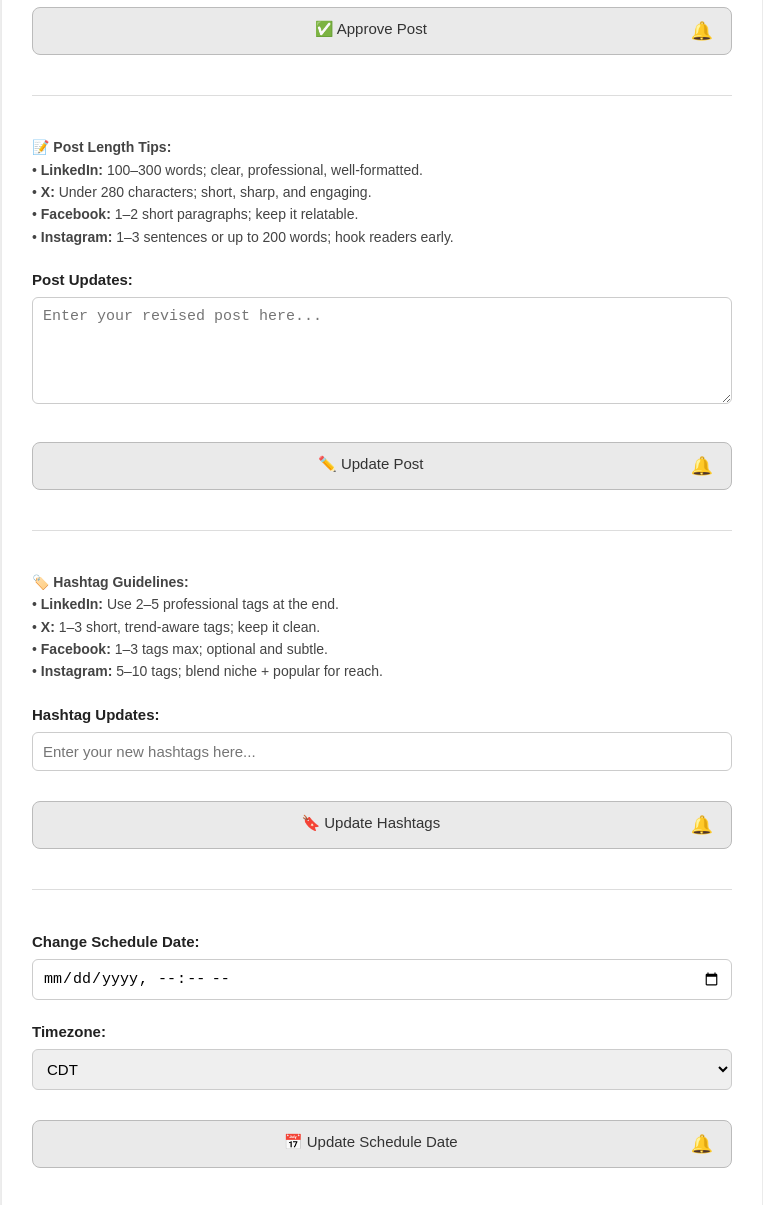
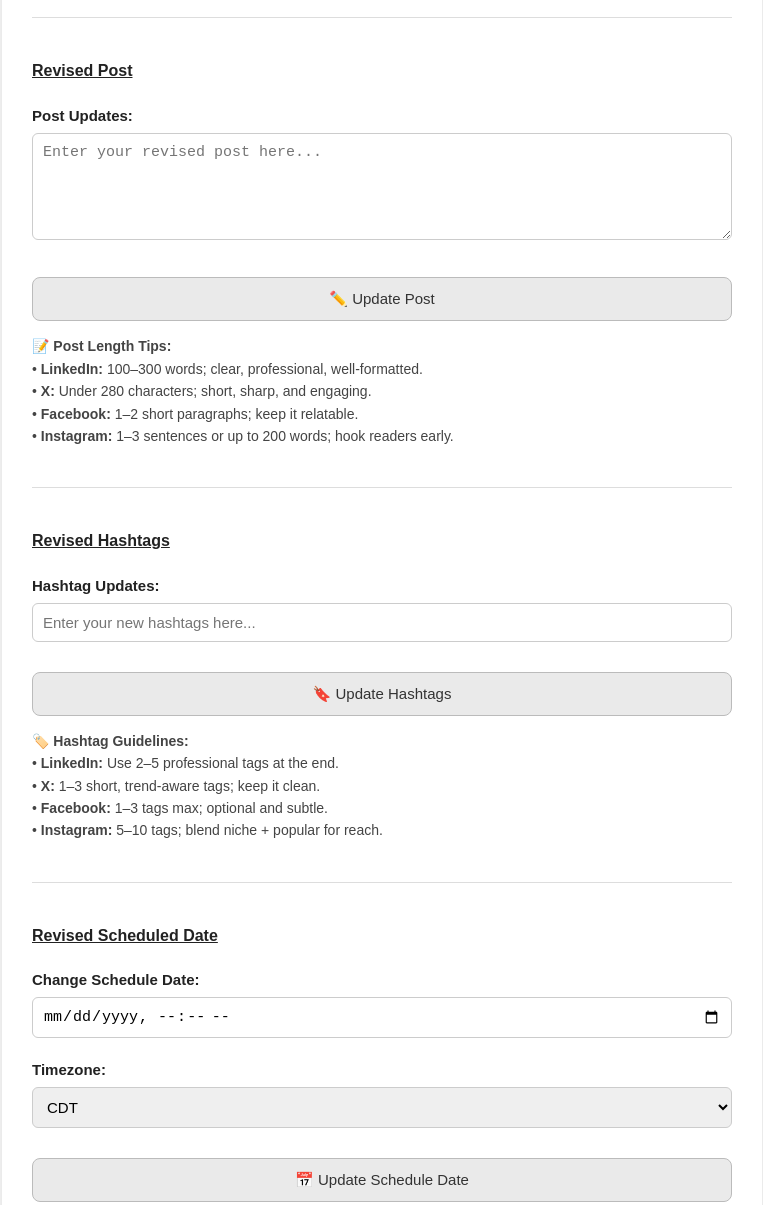
Before and after one commit to Apexium-io/article-approval-form, a plain HTML site: page approve-change.html in a window 1280 px wide. Shown: the part 600-1805 px from the top of the page, without its empty margins (258-1021 px from the left). Drawn offline with Linux system fonts and the light colour scheme.

Commit message:
updates to the approve-change.html

```diff
--- a/approve-change.html
+++ b/approve-change.html
@@ -35,6 +35,15 @@
             display: block;
             margin-top: 20px;
             font-size: 15px;
+        }
+
+        .section-title {
+            font-weight: bold;
+            text-decoration: underline;
+            font-size: 16px;
+            margin-top: 30px;
+            margin-bottom: 8px;
+            display: block;
         }
 
         textarea,
@@ -95,12 +104,6 @@
             color: #444;
         }
 
-        .notification-icon {
-            float: right;
-            font-size: 18px;
-            color: #888;
-        }
-
         a {
             color: #0066cc;
         }
@@ -132,12 +135,15 @@
             <label>Suggested Schedule Post Date (read-only):</label>
             <input id="suggestedScheduleDate" class="readonly" readonly type="text">
 
+            <div class="divider"></div>
+
+            <span class="section-title">Revised Post</span>
+            <label>Post Updates:</label>
+            <textarea name="newPostContent" rows="5" placeholder="Enter your revised post here..."></textarea>
+
             <div class="buttons">
-                <button type="submit" onclick="setAction('approve')">✅ Approve Post <span
-                        class="notification-icon">🔔</span></button>
+                <button type="submit" onclick="setAction('changePost')">✏️ Update Post</button>
             </div>
-
-            <div class="divider"></div>
 
             <div class="guidelines">
                 <p><strong>📝 Post Length Tips:</strong><br />
@@ -148,15 +154,15 @@
                 </p>
             </div>
 
-            <label>Post Updates:</label>
-            <textarea name="newPostContent" rows="5" placeholder="Enter your revised post here..."></textarea>
+            <div class="divider"></div>
+
+            <span class="section-title">Revised Hashtags</span>
+            <label>Hashtag Updates:</label>
+            <input type="text" name="newHashtagContent" placeholder="Enter your new hashtags here...">
 
             <div class="buttons">
-                <button type="submit" onclick="setAction('changePost')">✏️ Update Post <span
-                        class="notification-icon">🔔</span></button>
+                <button type="submit" onclick="setAction('changeHashtag')">🔖 Update Hashtags</button>
             </div>
-
-            <div class="divider"></div>
 
             <div class="guidelines">
                 <p><strong>🏷️ Hashtag Guidelines:</strong><br />
@@ -167,16 +173,9 @@
                 </p>
             </div>
 
-            <label>Hashtag Updates:</label>
-            <input type="text" name="newHashtagContent" placeholder="Enter your new hashtags here...">
-
-            <div class="buttons">
-                <button type="submit" onclick="setAction('changeHashtag')">🔖 Update Hashtags <span
-                        class="notification-icon">🔔</span></button>
-            </div>
-
             <div class="divider"></div>
 
+            <span class="section-title">Revised Scheduled Date</span>
             <label>Change Schedule Date:</label>
             <input type="datetime-local" name="newScheduleDate" min="2025-01-01T00:00" required>
             <label>Timezone:</label>
@@ -188,8 +187,7 @@
             </select>
 
             <div class="buttons">
-                <button type="submit" onclick="setAction('changeScheduleDate')">📅 Update Schedule Date <span
-                        class="notification-icon">🔔</span></button>
+                <button type="submit" onclick="setAction('changeScheduleDate')">📅 Update Schedule Date</button>
             </div>
 
             <div class="divider"></div>
@@ -206,12 +204,8 @@
     <script>
         const params = new URLSearchParams(window.location.search);
         const articleId = params.get("articleId") || "";
-
-        const platformRaw = params.get("platform") || "";
-        const platform = platformRaw.trim().charAt(0).toUpperCase() + platformRaw.trim().slice(1).toLowerCase();
-
-        const emailRaw = params.get("email") || "";
-        const email = emailRaw.trim().toLowerCase();
+        const platform = params.get("platform") || "";
+        const email = (params.get("email") || "").trim().toLowerCase();
 
         document.getElementById("articleId").value = articleId || "";
         document.getElementById("platform").value = platform || "";
@@ -244,7 +238,6 @@
             for (const [key, value] of data.entries()) {
                 jsonData[key] = value;
             }
-
             const response = await fetch("https://pivotpointit.app.n8n.cloud/webhook/form-handler", {
                 method: "POST",
                 headers: { "Content-Type": "application/json" },
```
Also changed, not shown: approve-change-backup.html (+15 -15 lines).
